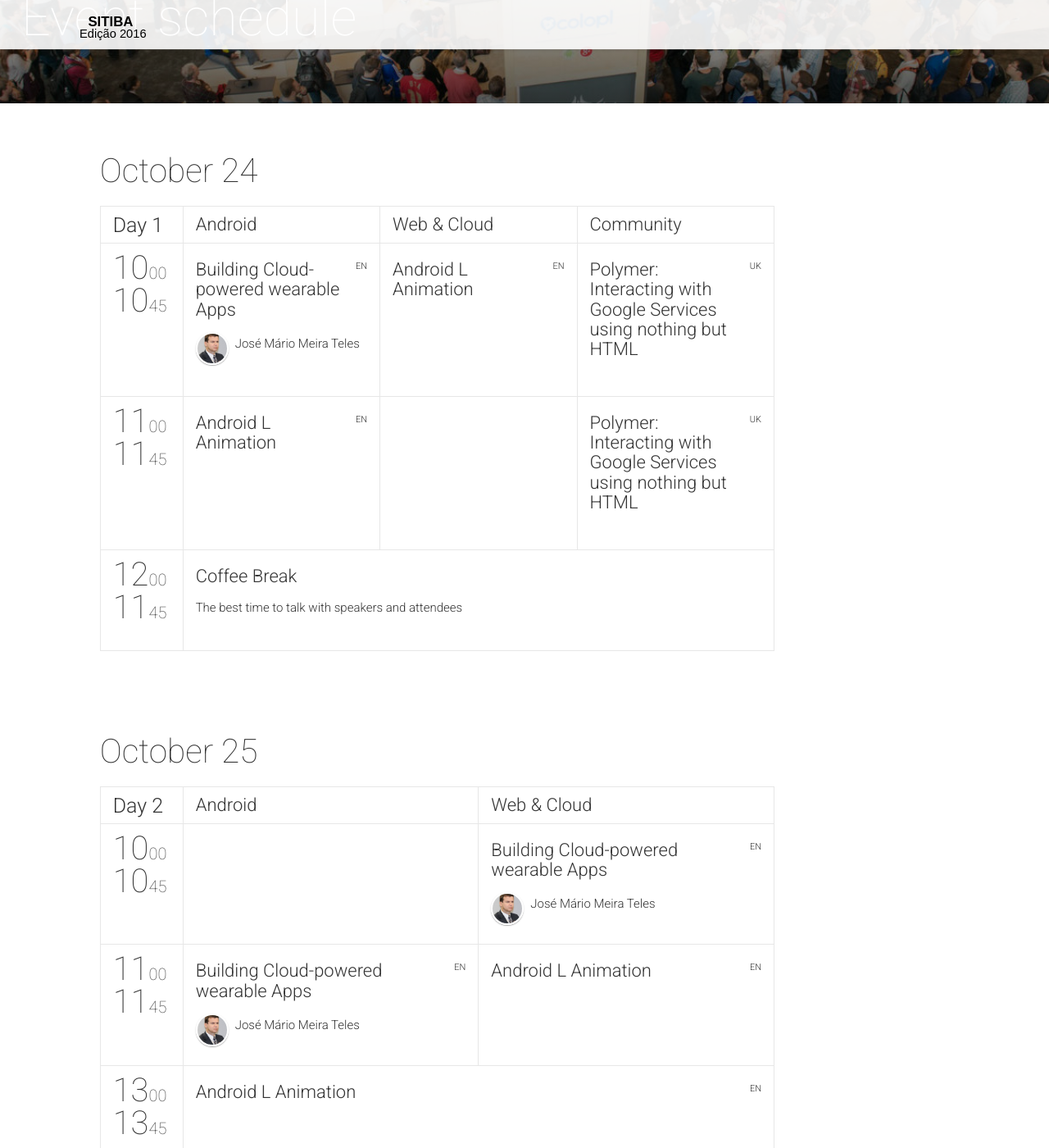
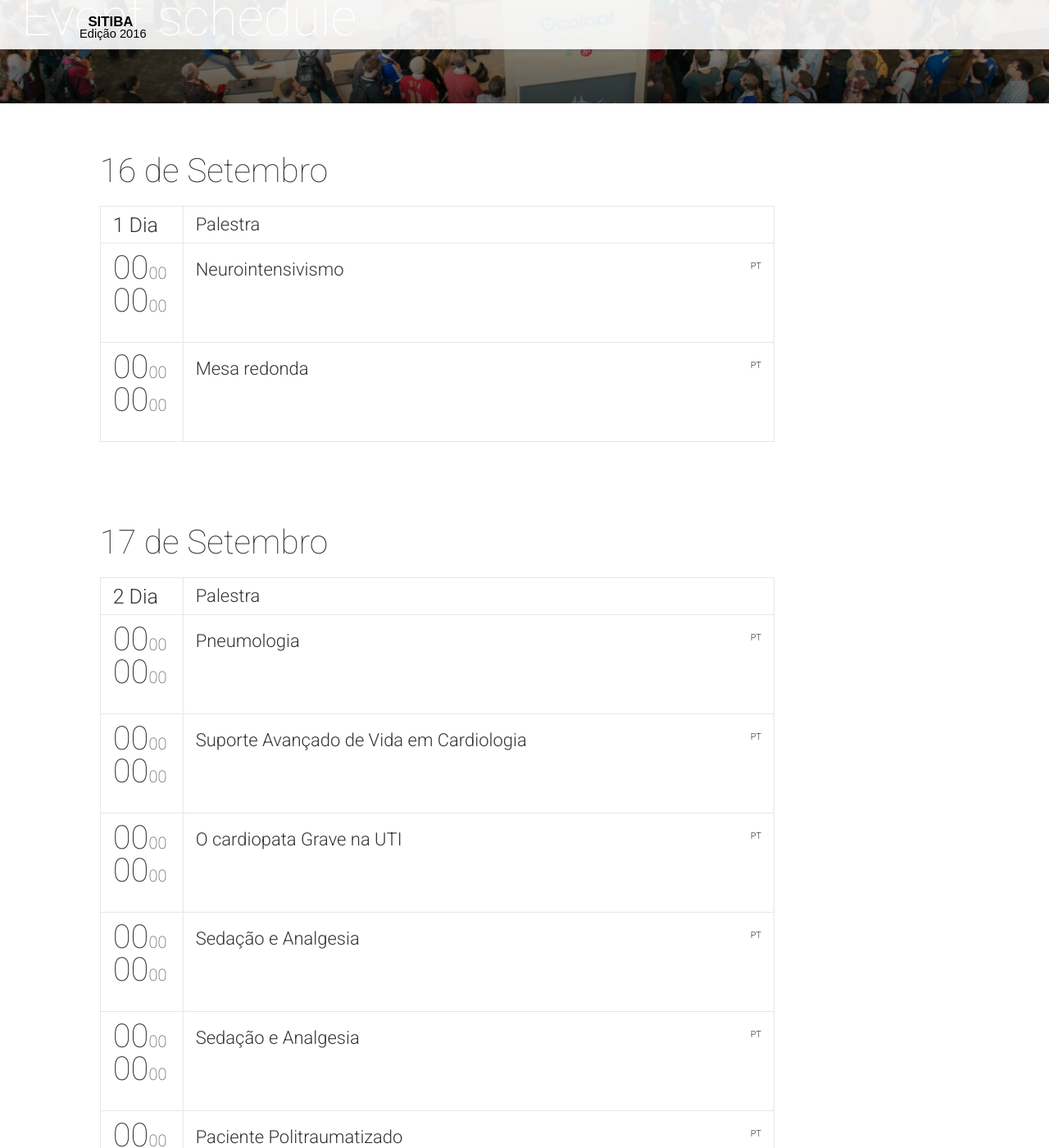
Before and after one commit to ricardotassio/ricardotassio.github.io, a Jekyll site: the page built from schedule.html, in a window 1280 px wide and 1400 px high, scrolled down 281 px. Shown: the whole window at 82% size. Built offline with Jekyll 4.4.1, drawn with Linux system fonts in a browser that asks for light colours; nearby versions of some CDN libraries; library files that are not in the unit come from our copies; a script that is not in the unit is left out; comment, search, counter and statistics services are not loaded; some of the changed text lies outside the part shown.

Commit message:
programacao

```diff
--- a/_data/schedule.yml
+++ b/_data/schedule.yml
@@ -1,50 +1,79 @@
 -
-  date: "2014-10-24"
-  dateReadable: "October 24"
+  date: "2016-09-16"
+  dateReadable: "16 de Setembro"
   tracks:
-    - {title: "Android", color: "#90be4e"}
-    - {title: "Web & Cloud", color: "#03a9f4"}
-    - {title: "Community", color: "#e91e63"}
+    - {title: "Palestra", color: "#90be4e"}
+
   timeslots:
     - {
-    	startTime: "10:00",
-    	endTime: "10:45",
-    	sessionIds: [002, 003, 004]
+    	startTime: "00:00",
+    	endTime: "00:00",
+    	sessionIds: [001]
     }
     - {
-        startTime: "11:00",
-        endTime: "11:45",
-        sessionIds: [003, 404, 004]
+        startTime: "00:00",
+        endTime: "00:00",
+        sessionIds: [002]
+    }
+    # - {
+    # 	startTime: "12:00",
+    # 	endTime: "11:45",
+    # 	sessionIds: [004]
+    # }
+-
+  date: "2016-09-17"
+  dateReadable: "17 de Setembro"
+  tracks:
+    - {title: "Palestra", color: "#90be4e"}
+    # - {title: "Curso", color: "#03a9f4"}
+  timeslots:
+    - {
+    	startTime: "00:00",
+    	endTime: "00:00",
+    	sessionIds: [003]
     }
     - {
-    	startTime: "12:00",
-    	endTime: "11:45",
-    	sessionIds: [307]
-    }
--
-  date: "2014-10-25"
-  dateReadable: "October 25"
-  tracks:
-    - {title: "Android", color: "#90be4e"}
-    - {title: "Web & Cloud", color: "#03a9f4"}
-  timeslots:
-    - {
-    	startTime: "10:00",
-    	endTime: "10:45",
-    	sessionIds: [404, 002]
+    	startTime: "00:00",
+    	endTime: "00:00",
+    	sessionIds: [004]
     }
     - {
-    	startTime: "11:00",
-    	endTime: "11:45",
-    	sessionIds: [002, 003]
+        startTime: "00:00",
+        endTime: "00:00",
+        sessionIds: [005]
     }
     - {
-        startTime: "13:00",
-        endTime: "13:45",
-        sessionIds: [003]
+    	startTime: "00:00",
+    	endTime: "00:00",
+    	sessionIds: [006]
     }
     - {
-    	startTime: "14:00",
-    	endTime: "15:00",
-    	sessionIds: [503]
+        startTime: "00:00",
+        endTime: "00:00",
+        sessionIds: [007]
     }
+    - {
+        startTime: "00:00",
+        endTime: "00:00",
+        sessionIds: [008]
+    }
+    - {
+        startTime: "00:00",
+        endTime: "00:00",
+        sessionIds: [009]
+    }
+    - {
+        startTime: "00:00",
+        endTime: "00:00",
+        sessionIds: [010]
+    }
+    - {
+        startTime: "00:00",
+        endTime: "00:00",
+        sessionIds: [011]
+    }
+    - {
+        startTime: "00:00",
+        endTime: "00:00",
+        sessionIds: [012]
+    }
--- a/_data/sessions.yml
+++ b/_data/sessions.yml
@@ -11,49 +11,150 @@
   service: true
 -
   id: 001
-  title: "Material design: Visual style and imagery"
-  description: "This session will reveal the invisible structures behind the material design system. Designers will show how to use the new color systems, typographic strategies, and the underlying grids that hold it together. They will show how imagery and the new framework material rendering can make apps more interesting and communicate more quickly."
-  subtype: workshop
-  speakers: [3, 6]
-  language: en
-  complexity: "Intermediate"
-  video: "//www.youtube.com/embed/v3SCiUqI1yQ"
+  title: "Neurointensivismo"
+  description: "
+  - Neuroproteção e monitorização neurológica
+  - Hipotermia – Quais as evidências?
+    Em que situações? Como fazer e para qual paciente?
+  - AVCi – O estado da arte
+  - Controle pressórico no AVCi
+  - Manejo da HSA – Diagnóstico e manejo clínico e cirúrgico"
+  subtype: apresentação
+  speakers: []
+  language: pt
+  complexity: ""
+  presentation: ""
+  video: ""
 -
   id: 002
-  title: "Building Cloud-powered wearable Apps"
-  description: "I will speak and show how to:<br>- Respond to touch events in your views with touch feedback animations.<br>- Hide and show views with reveal effect animations.<br>- Switch between activities with custom activity transition animations.<br>- Create more natural animations with curved motion.<br>- Animate changes in one or more view properties with view state change animations.<br>- Create icon morphing transition"
+  title: "Mesa redonda"
+  description: "Abordando os seguintes temas:
+   - O paciente cirúrgico crítico
+   - Manejo peri e pós operatório
+   - Pós operatório de Cirurgia cardíaca:
+     O que esse paciente tem de diferente
+   - Sindrome Compartimental Abdominal"
   subtype: presentation
-  speakers: [4, 5]
-  language: en
-  complexity: "Intermediate"
-  presentation: "https://speakerdeck.com/gdglviv/dmytro-danylyk-android-l-animation"
-  video: "//www.youtube.com/embed/v3SCiUqI1yQ"
+  speakers: []
+  language: pt
+  complexity: ""
+  presentation: ""
+  video: ""
+  presentation: ""
 -
   id: 003
-  title: "Android L Animation"
-  description: "More than ever before, developing for global audience is a necessity than a luxury in today's world. Are you ready ... where to start? what does it entail? how do I do it? how to promote in local markets? This talk will address above questions for android, chrome and web developers. In our journey of the where, what and how, we will take an in-depth look at various internationalization and localization tools & strategies available to you."
-  subtype: presentation
-  speakers: [4]
-  language: en
-  complexity: "Intermediate"
-  presentation: "https://speakerdeck.com/gdglviv/dmytro-danylyk-android-l-animation"
+  title: "Pneumologia"
+  description: "
+  Hipertensão Pulmonar
+  Ventilação Mecânica – modos não convencionais Mobilização precoce – a verdadeira fisioterapia?"
+  subtype: apresentação
+  speakers: []
+  language: pt
+  complexity: ""
+  presentation: ""
+  video: ""
 -
   id: 004
-  title: "Polymer: Interacting with Google Services using nothing but HTML"
-  description: "Google has 1M APIs and services. Every API is different! Learn how you can interact with Google services without writing code! Designing your UI so it works across multiple screen sizes is no longer a nice to have, it is *the* way to build for the web. Using Polymer, we'll cover how to create robust, responsive elements that work across all platforms."
-  subtype: keynote
-  speakers: [6]
-  language: uk
-  complexity: "Beginner"
-  presentation: "https://speakerdeck.com/gdglviv/mateusz-herych-guava-beyond-collections"
-  video: "//www.youtube.com/embed/v3SCiUqI1yQ"
+  title: "Suporte Avançado de Vida em Cardiologia"
+  description: "Atualização dos Guidlines
+  O pré hospitalar no cenário da RCP
+  IAM – algo novo?
+  Inovações em RCP – o que o futuro nos reserva?"
+  subtype: apresentação
+  speakers: []
+  language: pt
+  complexity: ""
+  presentation: ""
+  video: ""
 -
   id: 005
-  title: "Test: Interacting with Google Services using nothing but HTML"
-  description: "Google has 1M APIs and services. Every API is different! Learn how you can interact with Google services without writing code! Designing your UI so it works across multiple screen sizes is no longer a nice to have, it is *the* way to build for the web. Using Polymer, we'll cover how to create robust, responsive elements that work across all platforms."
-  subtype: keynote
-  speakers: [7]
-  language: en
-  complexity: "Expert"
-  presentation: "https://speakerdeck.com/gdglviv/michal-tajchert-wearables-views"
-  video: "//www.youtube.com/embed/v3SCiUqI1yQ"
+  title: "O cardiopata Grave na UTI"
+  description: "Hemodinâmica – Qual o alcance no doente crítico BIA – quando indicar
+  Manejo do paciente após circulação extra corpórea."
+  subtype: apresentação
+  speakers: []
+  language: pt
+  complexity: ""
+  presentation: ""
+  video: ""
+-
+  id: 006
+  title: "Sedação e Analgesia"
+  description: "Delirium – Os desafios do diagnóstico e tratamento Dexmedetomedine x Midazolan
+Protocolo de Analgo sedação – como eu faço."
+  subtype: apresentação
+  speakers: []
+  language: pt
+  complexity: ""
+  presentation: ""
+  video: ""
+-
+  id: 007
+  title: "Sedação e Analgesia"
+  description: "Delirium – Os desafios do diagnóstico e tratamento Dexmedetomedine x Midazolan
+  Protocolo de Analgo sedação – como eu faço."
+  subtype: apresentação
+  speakers: []
+  language: pt
+  complexity: ""
+  presentation: ""
+  video: ""
+-
+  id: 008
+  title: "Paciente Politraumatizado"
+  description: "Distúrbios de coagulação."
+  subtype: apresentação
+  speakers: []
+  language: pt
+  complexity: ""
+  presentation: ""
+  video: ""
+-
+  id: 009
+  title: "Monitorização Hemodinâmica"
+  description: ""
+  subtype: apresentação
+  speakers: []
+  language: pt
+  complexity: ""
+  presentation: ""
+  video: ""
+-
+  id: 010
+  title: "Fluidos"
+  description: "Cristalóides x Colóides, quando? Qual? Quanto?"
+  subtype: apresentação
+  speakers: []
+  language: pt
+  complexity: ""
+  presentation: ""
+  video: ""
+-
+  id: 011
+  title: "Ecocardiografia na UTI"
+  description: ""
+  subtype: apresentação
+  speakers: []
+  language: pt
+  complexity: ""
+  presentation: ""
+  video: ""
+-
+  id: 012
+  title: "Multidisiciplinariedade"
+  description: "• Integridade da pele do paciente crítico
+• Disfagia – Como tratar
+• Segurança do paciente na UTI – responsabilidade compartilhada
+• Cuidados de enfermagem na sepse grave
+• Manejo Seguro de Medicações na UTI: o papel da enfermagem
+• Dispositivos invasivos – cuidados de enfermagem
+• Curativos complexos na UTI
+• O papel da odontologia no combate à sepse
+• Decisões de Terminalidade na UTI
+• Terapia nutricional no doente crí"
+  subtype: apresentação
+  speakers: []
+  language: pt
+  complexity: ""
+  presentation: ""
+  video: ""
--- a/_includes/location-map.html
+++ b/_includes/location-map.html
@@ -1,4 +1,4 @@
-<!-- Begin Location Section -->
+s<!-- Begin Location Section -->
 <section id="location-map" class="location-map">
     <div id="canvas-map" class="canvas-map"></div>
     <div class="content-wrapper">
--- a/_includes/schedule.html
+++ b/_includes/schedule.html
@@ -5,7 +5,7 @@
         <div class="schedule-table col-lg-8 col-md-10 col-md-offset-1">
             <h4 class="schedule-table-heading">{{ day.dateReadable }}</h4>
             <div class="timeslot track-header stick-header">
-                <div class="track-header-label">Day {{ forloop.index }}</div>
+                <div class="track-header-label"> {{ forloop.index }} Dia</div>
                 <div class="timeslot-elements flexbox-wrapper">
                     {% for track in day.tracks %}
                     {% assign trackColWidth = 12 | divided_by: forloop.length %}
--- a/index.html
+++ b/index.html
@@ -21,7 +21,7 @@ permalink: /
 
  {% include partners.html %}
 
- {% include subscribe.html %}
+ {% include schedule.html %}
 
  {% include tickets.html %}
 
```
Also changed, not shown: 2 other files.
